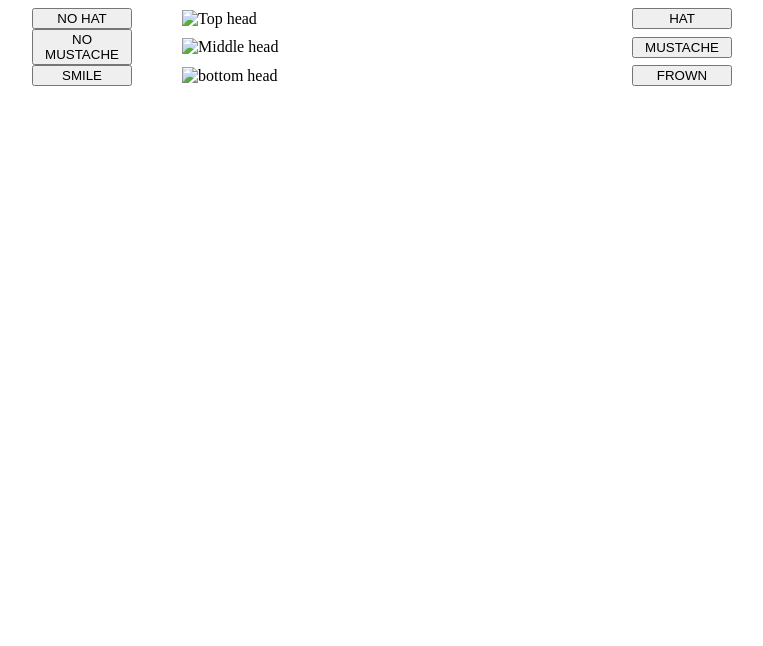
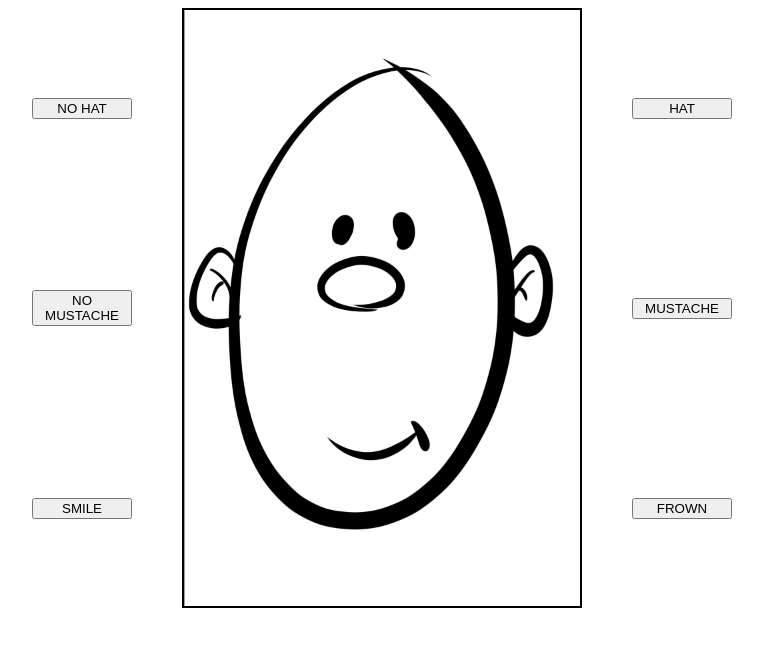
Before and after one commit to OptiPrime64/custom-face, a plain HTML site: page index.html in a window 1280 px wide. Shown: the whole page, without its empty margins (258-1021 px from the left). Drawn offline with Linux system fonts and the light colour scheme; the site is published under a folder, as on GitHub Pages, so addresses that start at the root find nothing.

Commit message:
Fixed img paths

```diff
--- a/index.html
+++ b/index.html
@@ -12,19 +12,19 @@
 
     <div class="row-one">
         <button onclick="changeTop('no-hat')">NO HAT</button>
-        <img id="topHead" src="/images/custom-face-no-hat.jpg" alt="Top head">
+        <img id="topHead" src="images/custom-face-no-hat.jpg" alt="Top head">
         <button onclick="changeTop('hat')">HAT</button>
     </div>
 
     <div class="row-one">
         <button onclick="changeMiddle('no-mustache')">NO MUSTACHE</button>
-        <img id="midHead" src="/images/custom-face-no-mustache.jpg" alt="Middle head">
+        <img id="midHead" src="images/custom-face-no-mustache.jpg" alt="Middle head">
         <button onclick="changeMiddle('mustache')">MUSTACHE</button>
     </div>
 
     <div class="row-one">
         <button onclick="changeBottom('smile')">SMILE</button>
-        <img id="botHead" src="/images/custom-face-smile.jpg" alt="bottom head">
+        <img id="botHead" src="images/custom-face-smile.jpg" alt="bottom head">
         <button onclick="changeBottom('frown')">FROWN</button>
     </div>
 
```
